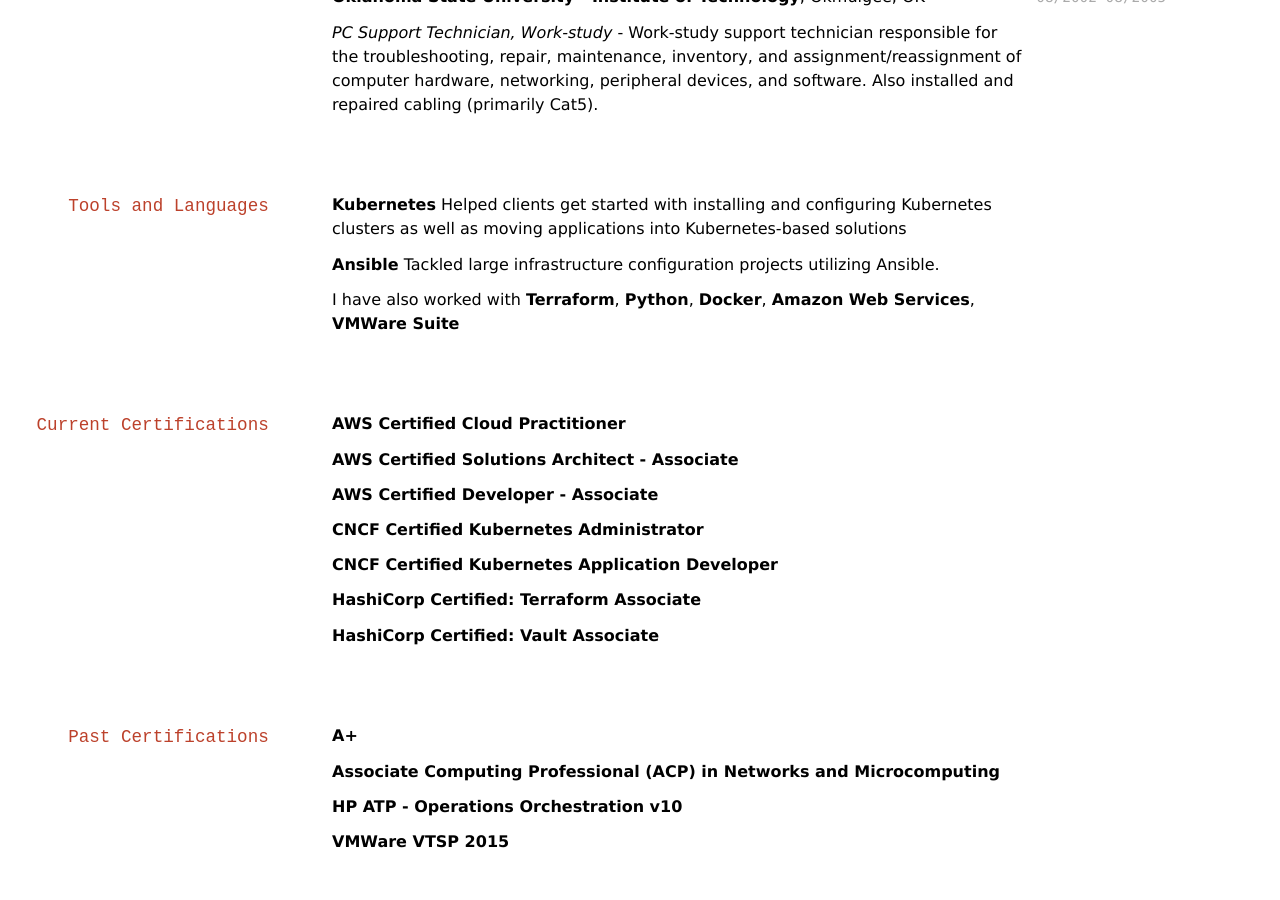
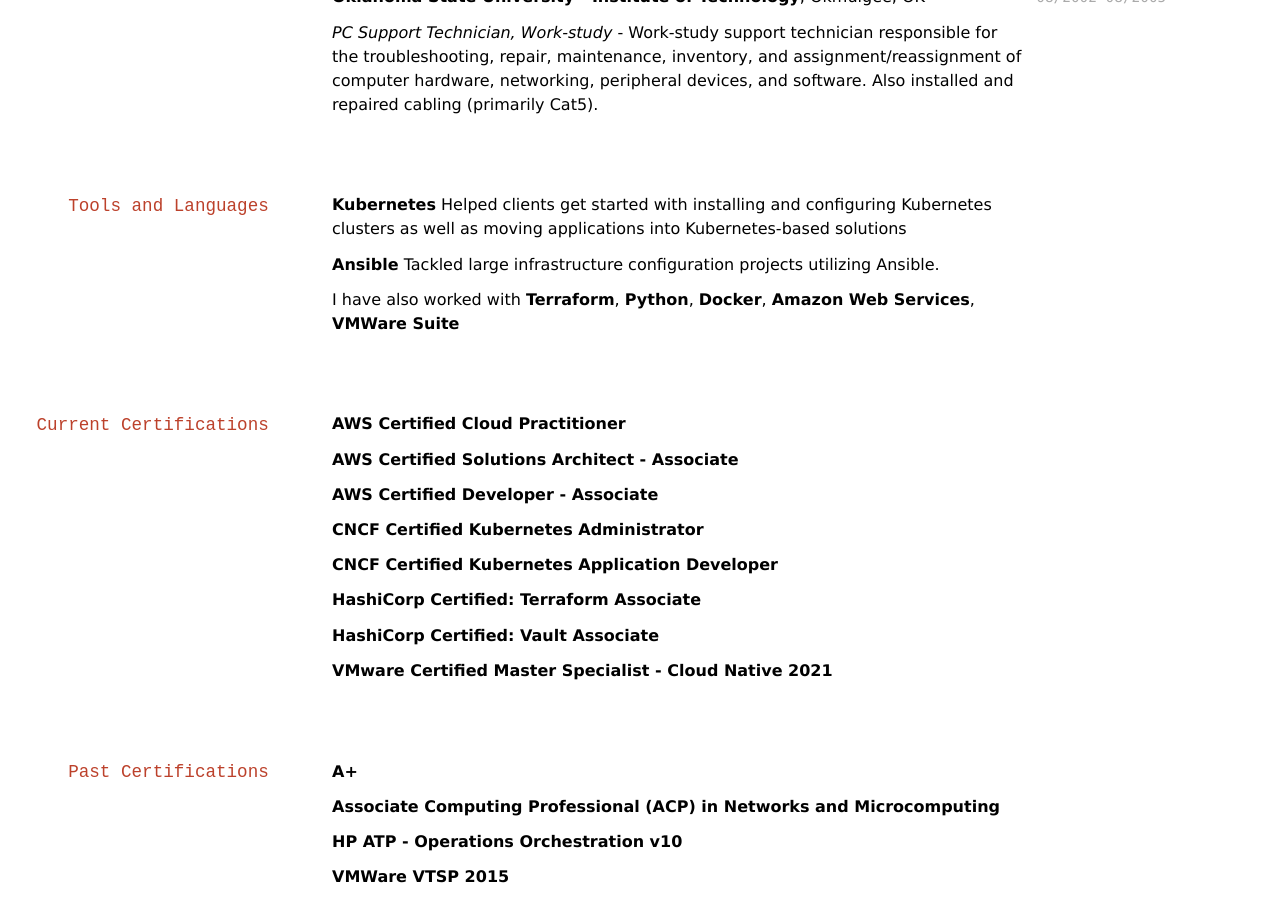
Before and after one commit to audioboxer217/audioboxer217.github.io, a Jekyll site: the page built from index.md, in a window 1280 px wide and 900 px high, scrolled down 1563 px. Built offline with Jekyll 4.4.1, drawn with Linux system fonts in a browser that asks for light colours; before the commit the page ends 2428 px from its top, so only the background shows below that.

Commit message:
Add VMware Cloud Cert

```diff
--- a/index.md
+++ b/index.md
@@ -12,6 +12,7 @@
 [![](img/aws_saa.png)](https://www.youracclaim.com/badges/d5c957f8-b9ec-4714-b9a6-ff32938eee87/public_url)
 [![](img/aws_da.png)](https://www.youracclaim.com/badges/efcef512-45ba-4d79-8f2f-136b97201c9a/public_url)
 [![](img/aws_cp.png)](https://www.youracclaim.com/badges/4b05d6c0-2bc5-44e8-a865-2b1a44efc1f7/public_url)
+[![](img/vmw_ms_cloud-native.png)](https://www.youracclaim.com/badges/92edb696-b4ab-425d-b82d-cac4b370c295/public_url)
 
 <div id="webaddress">
 <a href="mailto:k.scott.eppler@gmail.com">k.scott.eppler@gmail.com</a> |
@@ -98,6 +99,7 @@
 
 __HashiCorp Certified: Vault Associate__
 
+__VMware Certified Master Specialist - Cloud Native 2021__
 ## Past Certifications
 
 __A+__
```
Also changed, not shown: img/vmw_ms_cloud-native.png (added).
